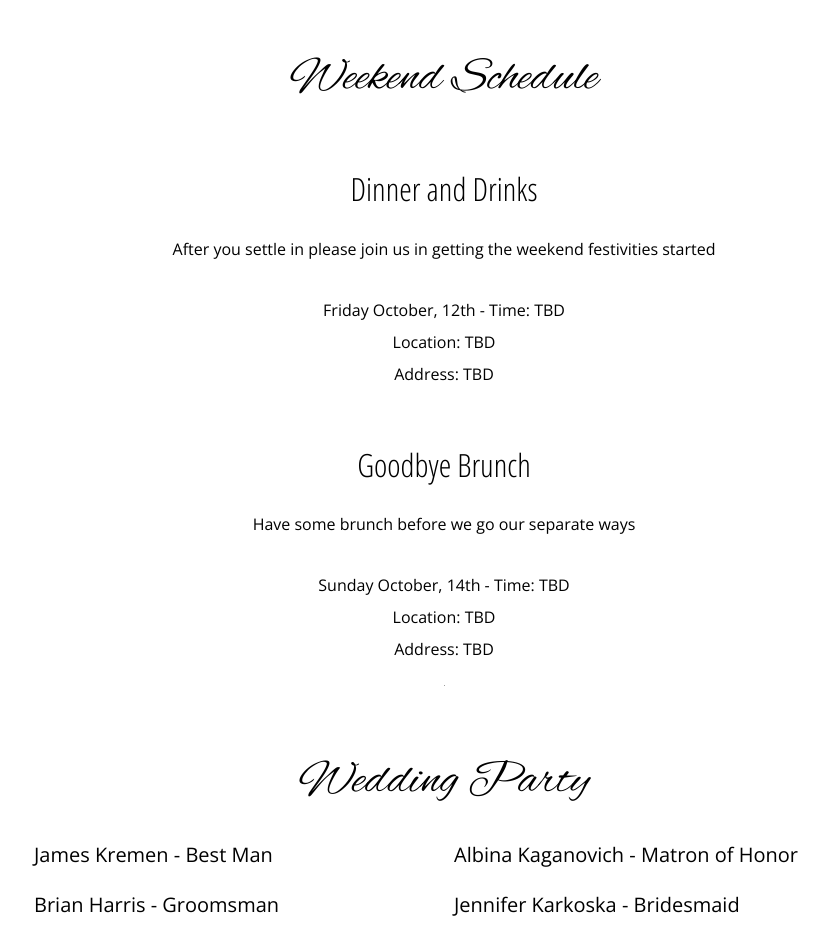
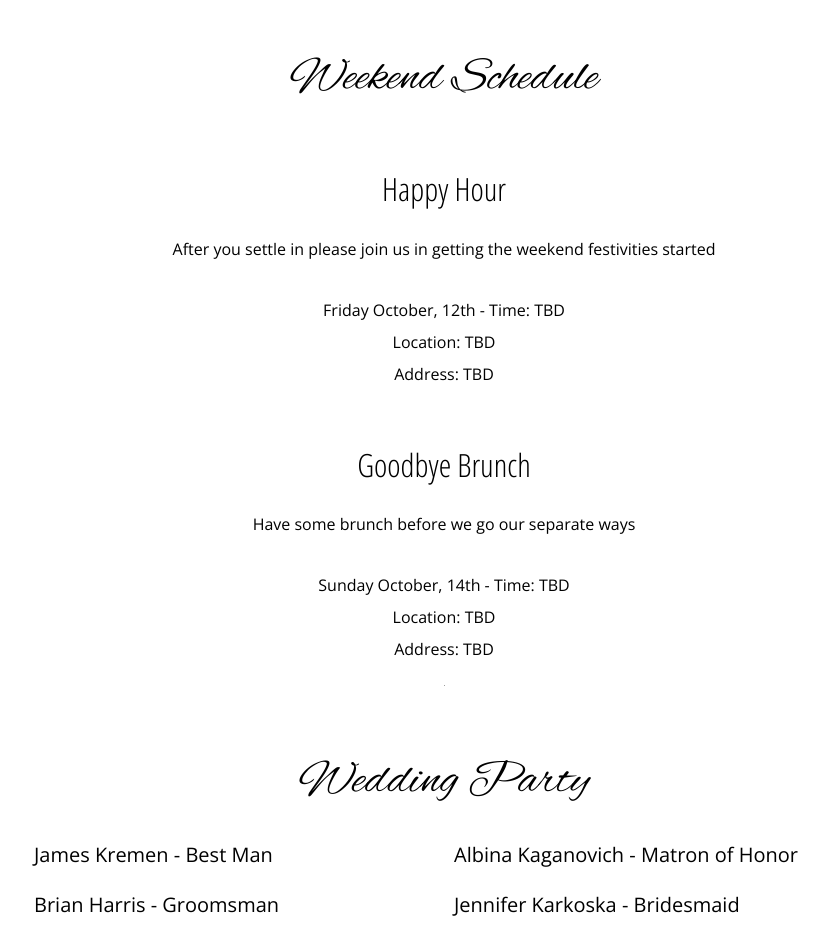
Before and after one commit to Jonboy433/Wedding, an Angular app: page / in a window 1280 px wide. Shown: the part 1580-2506 px from the top of the page, without its empty margins (196-1025 px from the left). Built offline with nearby package versions, Linux system fonts and the light colour scheme; grey boxes are pictures that could not be loaded.

Commit message:
quick change to schedule

```diff
--- a/src/app/home/home.component.html
+++ b/src/app/home/home.component.html
@@ -49,7 +49,7 @@
                         <div class="wedding-event-item">
                             <div class="wedding-event-title"></div>
                             <div class="wedding-event-separator"></div>
-                            <div class="wedding-event-title item-title">Dinner and Drinks</div>
+                            <div class="wedding-event-title item-title">Happy Hour</div>
                             <div class="wedding-event-date event-description">After you settle in please join us in getting the weekend festivities started</div>
                         <br>
                             <div class="wedding-event-date">Friday October, 12th - Time: TBD</div>
```
